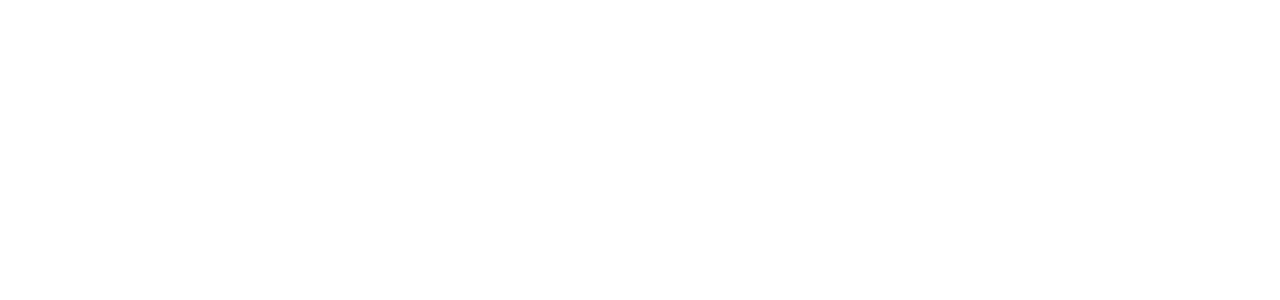
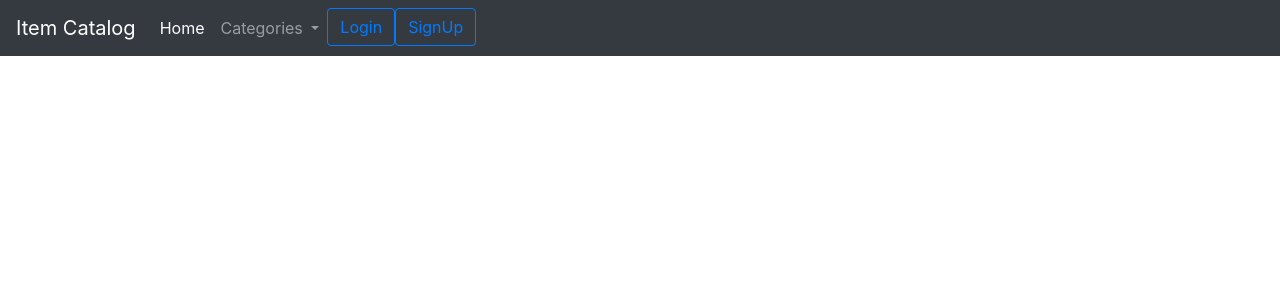
Before and after one commit to MH-Alsubhi/item-catalog-ud, a Flask app: page / in a window 1280 px wide. Before the commit the part shown is empty. Shown: the top 300 px of the page. Run offline with Flask 2, Linux system fonts and the light colour scheme; some libraries are stand-ins or nearby versions.

Commit message:
Add navbar and templates

```diff
--- a/app.py
+++ b/app.py
@@ -20,7 +20,7 @@
 @app.route('/')
 @app.route('/categories')
 def list_categories():
-    return render_template('partials/header.html')
+    return render_template('category/categories.html')
 
 
 # add new category
--- /dev/null
+++ b/templates/category/categories.html
@@ -0,0 +1,3 @@
+{% include "partials/header.html" %}
+
+{% include "partials/footer.html" %}
--- a/templates/partials/header.html
+++ b/templates/partials/header.html
@@ -1,6 +1,8 @@
 <!DOCTYPE html>
 <html>
+
 <head>
+
     <head>
         <!-- Required meta tags -->
         <meta charset="utf-8">
@@ -9,7 +11,46 @@
         <!-- Bootstrap CSS -->
         <link rel="stylesheet" href="../../static/lib/css/bootstrap.min.css">
 
-        <title>Hello, world!</title>
-      </head>
+        <title>Item Catalog</title>
+    </head>
 </head>
+
 <body>
+
+    <nav class="navbar navbar-expand-lg navbar-dark bg-dark">
+        <a class="navbar-brand" href="/">Item Catalog</a>
+        <button class="navbar-toggler" type="button" data-toggle="collapse" data-target="#navbarNavDropdown"
+            aria-controls="navbarNavDropdown" aria-expanded="false" aria-label="Toggle navigation">
+            <span class="navbar-toggler-icon"></span>
+        </button>
+        <div class="collapse navbar-collapse" id="navbarNavDropdown">
+            <ul class="navbar-nav">
+                <li class="nav-item active">
+                    <a class="nav-link" href="/">Home <span class="sr-only">(current)</span></a>
+                </li>
+                <li class="nav-item dropdown">
+                    <a class="nav-link dropdown-toggle" href="#" id="navbarDropdownMenuLink" role="button" data-toggle="dropdown"
+                        aria-haspopup="true" aria-expanded="false">
+                        Categories
+                    </a>
+                    <div class="dropdown-menu" aria-labelledby="navbarDropdownMenuLink">
+                        <a class="dropdown-item" href="#">Action RPG</a>
+                        <a class="dropdown-item" href="#">Shooter</a>
+                        <a class="dropdown-item" href="#">Racing</a>
+                    </div>
+                </li>
+
+
+                <ul class="navbar-nav mr-auto">
+                    <li class="nav-item">
+                        <a class="btn btn-outline-primary" href="/">Login</a>
+                    </li>
+                    <li class="nav-item">
+                        <a class="btn btn-outline-primary" href="/">SignUp</a>
+                    </li>
+                </ul>
+
+        </div>
+        </ul>
+        </div>
+    </nav>
```
